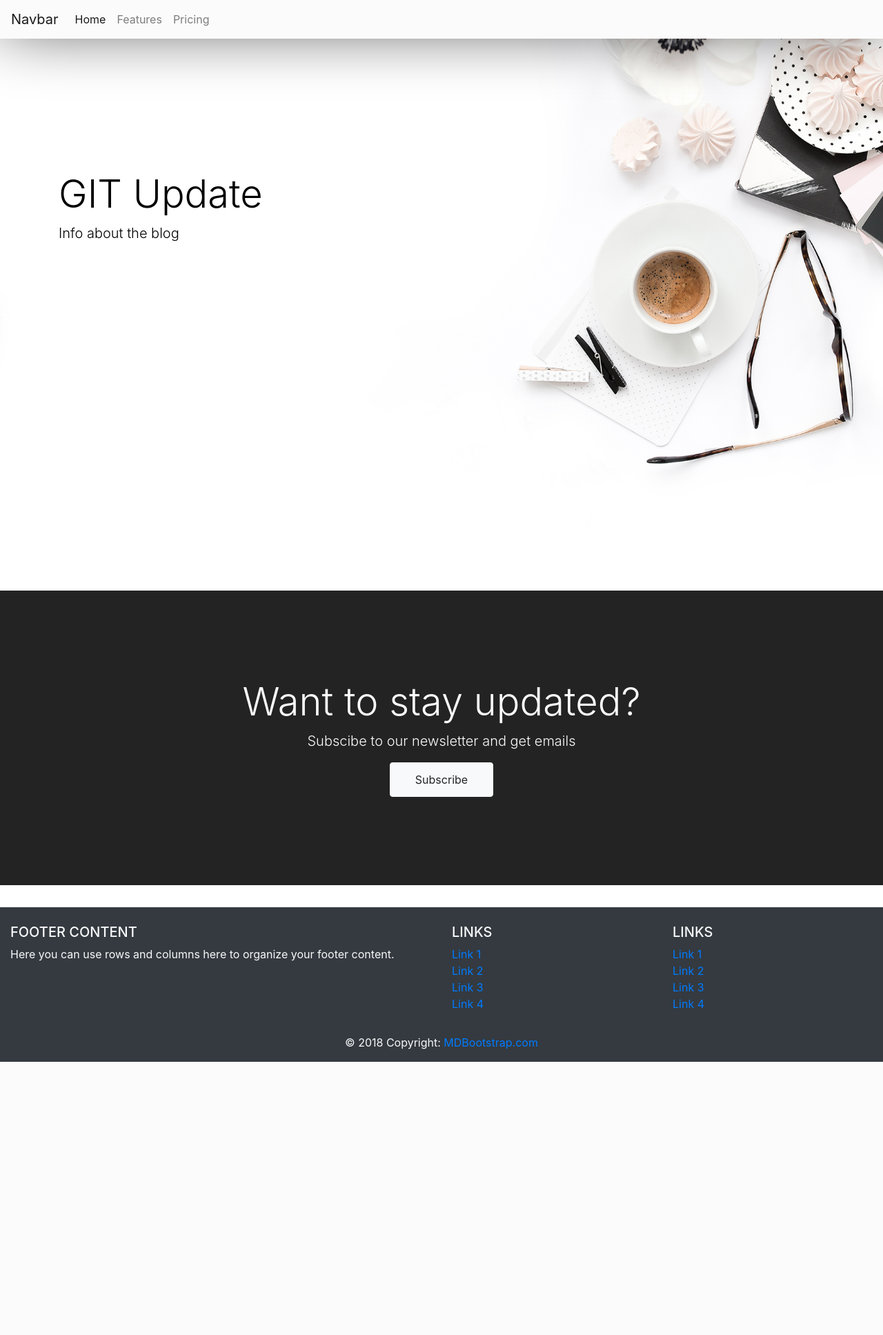
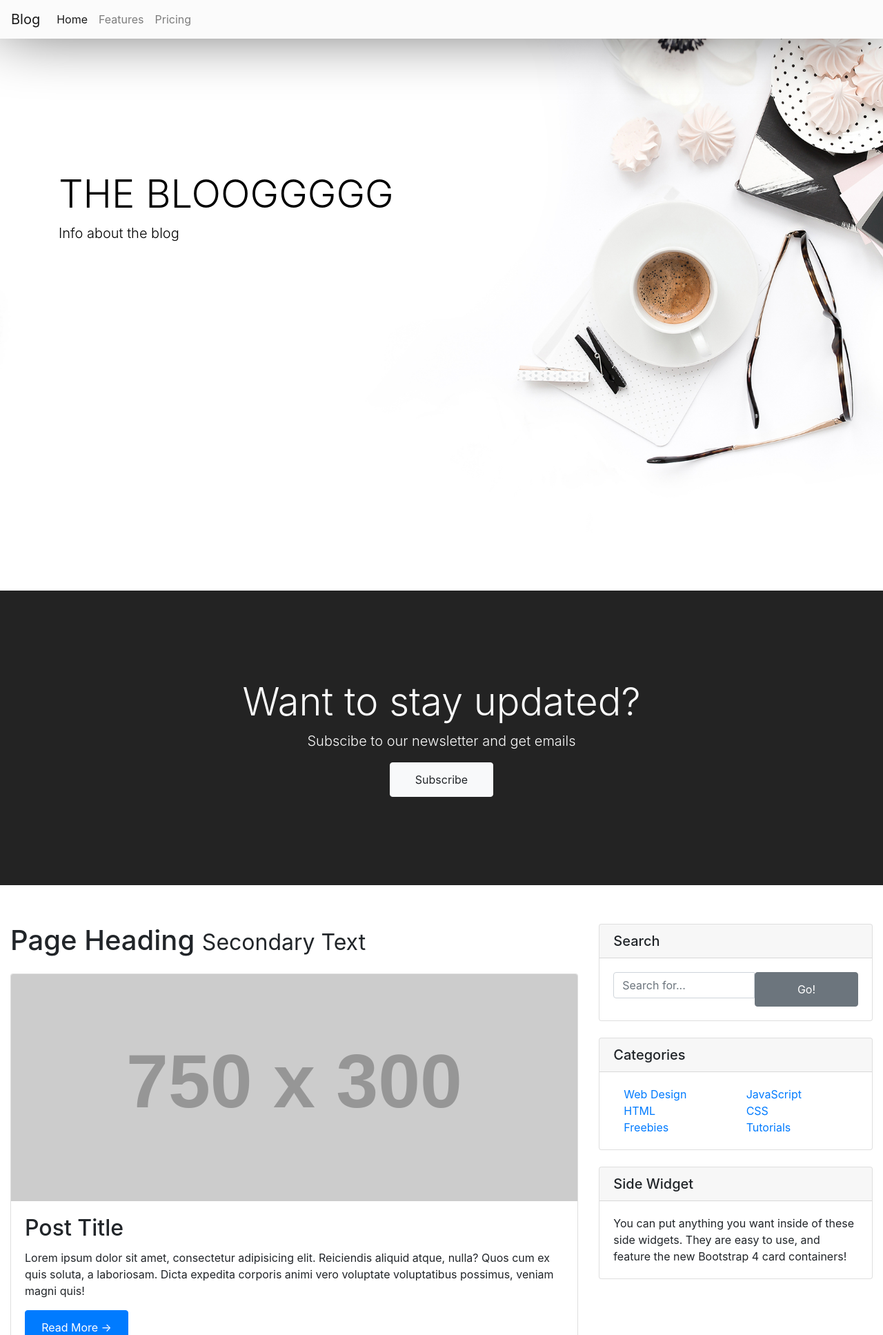
Before and after one commit to Abhinandan-Ghosh/photography-blog, a PHP site: page / in a window 1280 px wide. Shown: the top 1935 px of the page at 69% size. Before the commit the page ends 1539 px from the top, so only its background shows below. Run offline with PHP 8.4, Linux system fonts and the light colour scheme; grey boxes labelled with a size stand in for pictures from a placeholder-image service; some libraries are stand-ins or nearby versions.

Commit message:
Blog template
Added a temporary blog template to work on.

```diff
--- a/index.html
+++ b/index.html
@@ -10,11 +10,11 @@
 
     <link rel="stylesheet" type="text/css" href="style.css">
 
-    <title>Hello, world!</title>
+    <title>Blog</title>
   </head>
   <body>
     <nav class="navbar navbar-expand-lg navbar-light sticky-top ">
-  <a class="navbar-brand" href="#">Navbar</a>
+  <a class="navbar-brand" href="#">Blog</a>
   <button class="navbar-toggler" type="button" data-toggle="collapse" data-target="#navbarNavAltMarkup" aria-controls="navbarNavAltMarkup" aria-expanded="false" aria-label="Toggle navigation">
     <span class="navbar-toggler-icon"></span>
   </button>
@@ -33,7 +33,7 @@
 </nav>
     <div class="jumbotron jumbotron-fluid jumbo1">
   <div class="container">
-    <h1 class="display-4 ">GIT Update</h1>
+    <h1 class="display-4 ">THE BLOOGGGGG</h1>
     <p class="lead">Info about the blog</p>
   </div>
 </div>
@@ -45,6 +45,132 @@
     <button type="button" class="btn btn-light">Subscribe</button>
 
 </div>
+
+<div class="row">
+
+        <!-- Blog Entries Column -->
+        <div class="col-md-8">
+
+          <h1 class="my-4">Page Heading
+            <small>Secondary Text</small>
+          </h1>
+
+          <!-- Blog Post -->
+          <div class="card mb-4">
+            <img class="card-img-top" src="http://placehold.it/750x300" alt="Card image cap">
+            <div class="card-body">
+              <h2 class="card-title">Post Title</h2>
+              <p class="card-text">Lorem ipsum dolor sit amet, consectetur adipisicing elit. Reiciendis aliquid atque, nulla? Quos cum ex quis soluta, a laboriosam. Dicta expedita corporis animi vero voluptate voluptatibus possimus, veniam magni quis!</p>
+              <a href="#" class="btn btn-primary">Read More →</a>
+            </div>
+            <div class="card-footer text-muted">
+              Posted on January 1, 2017 by
+              <a href="#">Start Bootstrap</a>
+            </div>
+          </div>
+
+          <!-- Blog Post -->
+          <div class="card mb-4">
+            <img class="card-img-top" src="http://placehold.it/750x300" alt="Card image cap">
+            <div class="card-body">
+              <h2 class="card-title">Post Title</h2>
+              <p class="card-text">Lorem ipsum dolor sit amet, consectetur adipisicing elit. Reiciendis aliquid atque, nulla? Quos cum ex quis soluta, a laboriosam. Dicta expedita corporis animi vero voluptate voluptatibus possimus, veniam magni quis!</p>
+              <a href="#" class="btn btn-primary">Read More →</a>
+            </div>
+            <div class="card-footer text-muted">
+              Posted on January 1, 2017 by
+              <a href="#">Start Bootstrap</a>
+            </div>
+          </div>
+
+          <!-- Blog Post -->
+          <div class="card mb-4">
+            <img class="card-img-top" src="http://placehold.it/750x300" alt="Card image cap">
+            <div class="card-body">
+              <h2 class="card-title">Post Title</h2>
+              <p class="card-text">Lorem ipsum dolor sit amet, consectetur adipisicing elit. Reiciendis aliquid atque, nulla? Quos cum ex quis soluta, a laboriosam. Dicta expedita corporis animi vero voluptate voluptatibus possimus, veniam magni quis!</p>
+              <a href="#" class="btn btn-primary">Read More →</a>
+            </div>
+            <div class="card-footer text-muted">
+              Posted on January 1, 2017 by
+              <a href="#">Start Bootstrap</a>
+            </div>
+          </div>
+
+          <!-- Pagination -->
+          <ul class="pagination justify-content-center mb-4">
+            <li class="page-item">
+              <a class="page-link" href="#">← Older</a>
+            </li>
+            <li class="page-item disabled">
+              <a class="page-link" href="#">Newer →</a>
+            </li>
+          </ul>
+
+        </div>
+
+        <!-- Sidebar Widgets Column -->
+        <div class="col-md-4">
+
+          <!-- Search Widget -->
+          <div class="card my-4">
+            <h5 class="card-header">Search</h5>
+            <div class="card-body">
+              <div class="input-group">
+                <input type="text" class="form-control" placeholder="Search for...">
+                <span class="input-group-btn">
+                  <button class="btn btn-secondary" type="button">Go!</button>
+                </span>
+              </div>
+            </div>
+          </div>
+
+          <!-- Categories Widget -->
+          <div class="card my-4">
+            <h5 class="card-header">Categories</h5>
+            <div class="card-body">
+              <div class="row">
+                <div class="col-lg-6">
+                  <ul class="list-unstyled mb-0">
+                    <li>
+                      <a href="#">Web Design</a>
+                    </li>
+                    <li>
+                      <a href="#">HTML</a>
+                    </li>
+                    <li>
+                      <a href="#">Freebies</a>
+                    </li>
+                  </ul>
+                </div>
+                <div class="col-lg-6">
+                  <ul class="list-unstyled mb-0">
+                    <li>
+                      <a href="#">JavaScript</a>
+                    </li>
+                    <li>
+                      <a href="#">CSS</a>
+                    </li>
+                    <li>
+                      <a href="#">Tutorials</a>
+                    </li>
+                  </ul>
+                </div>
+              </div>
+            </div>
+          </div>
+
+          <!-- Side Widget -->
+          <div class="card my-4">
+            <h5 class="card-header">Side Widget</h5>
+            <div class="card-body">
+              You can put anything you want inside of these side widgets. They are easy to use, and feature the new Bootstrap 4 card containers!
+            </div>
+          </div>
+
+        </div>
+
+      </div>
 
 <!-- <div class = "container text-center bg-light">
   <h2>Meet the BOISSS!!</h2>
--- a/style.css
+++ b/style.css
@@ -51,3 +51,7 @@ footer
 {
 	margin-top: 10px;
 }
+
+.row{
+	margin:0px;
+}
```
